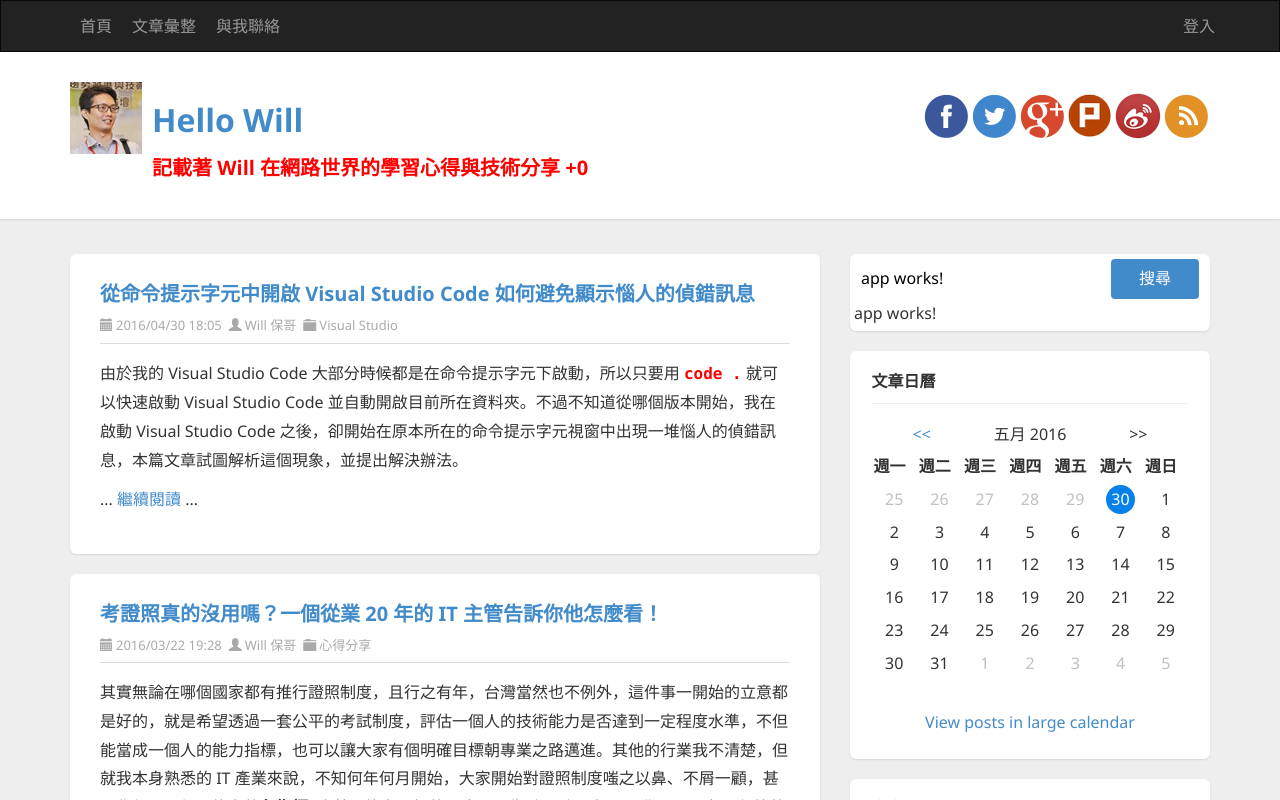
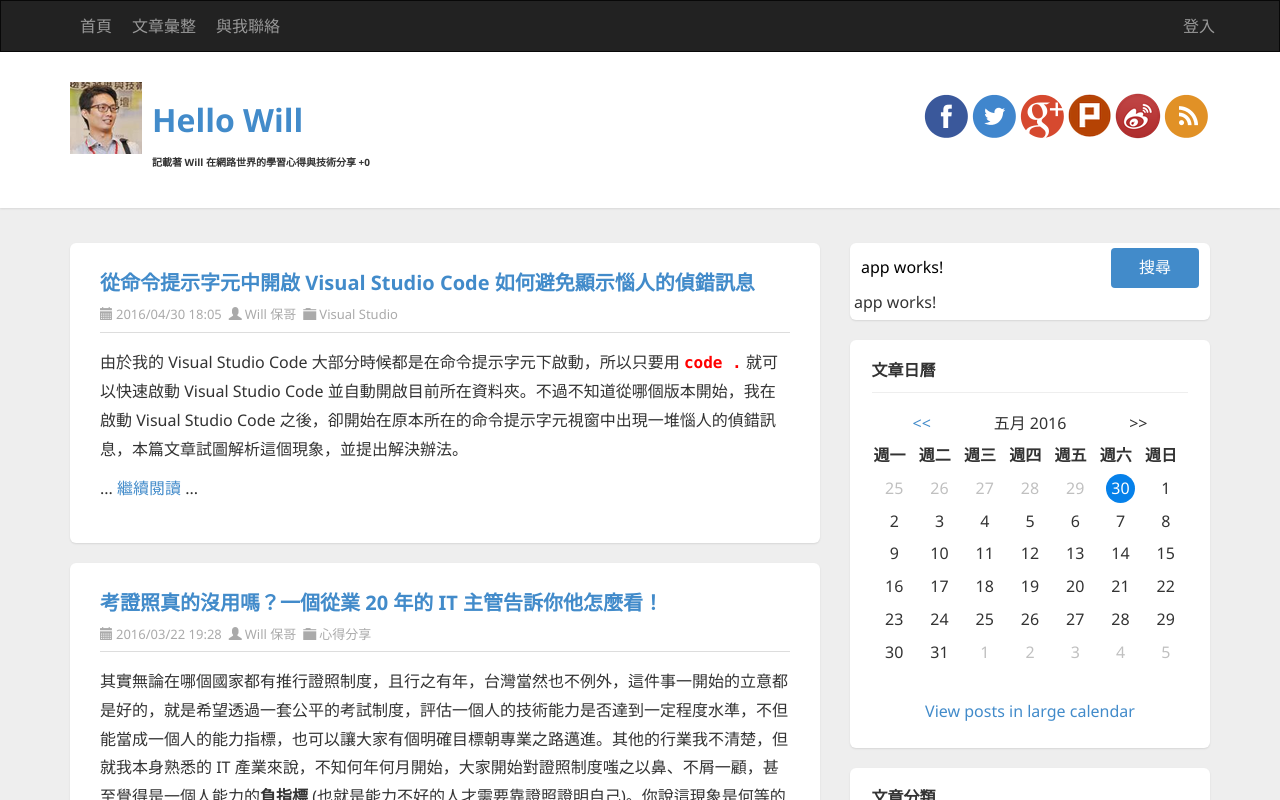
Before and after one commit to doggy8088/demo0204, an Angular app: page / in a window 1280 px wide. Shown: the top 800 px of the page. Built offline with nearby package versions, Linux system fonts and the light colour scheme.

Commit message:
09 練習 Angular 2 屬性型指令 ( Attribute Directives )

```diff
--- a/src/app/header/header.component.html
+++ b/src/app/header/header.component.html
@@ -30,7 +30,9 @@
 
       <div class="pull-left">
         <h1><a href="{{homeUrl}}">{{pageTitle}}</a></h1>
-        <h3 class="highlight" (click)="plusOne($event)">
+        <h3 [ngClass]="subtitleClasses()"
+            [ngStyle]="{'font-size': 10+num+'px'}"
+         (click)="plusOne($event)">
           {{pageSubtitle}} +{{num}}
         </h3>
       </div>
--- a/src/app/header/header.component.ts
+++ b/src/app/header/header.component.ts
@@ -26,4 +26,10 @@ export class HeaderComponent implements OnInit {
       this.num++;
     }
   }
+
+  subtitleClasses() {
+    return {
+      'highlight': (this.num%2==1)
+    };
+  }
 }
```
